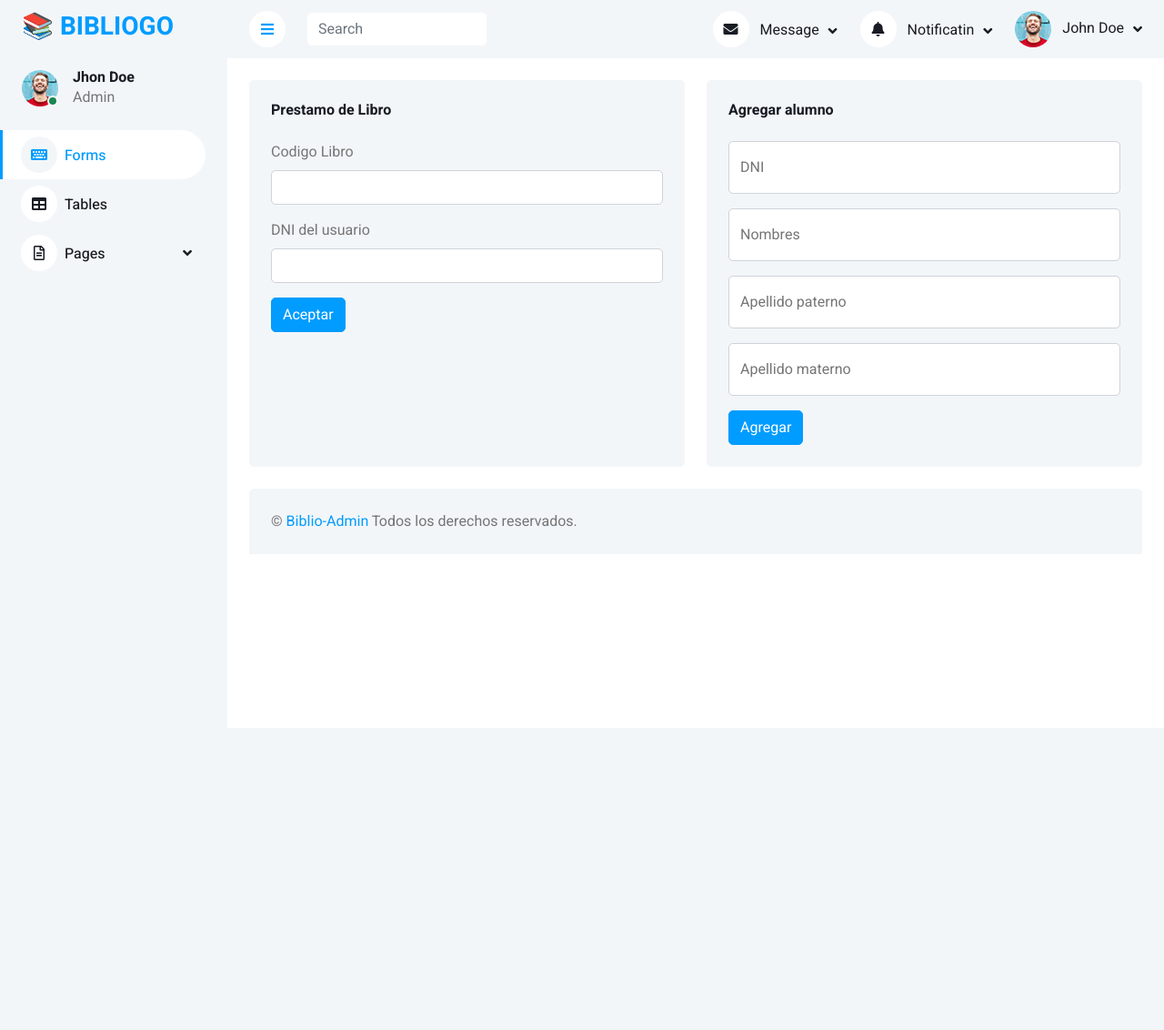
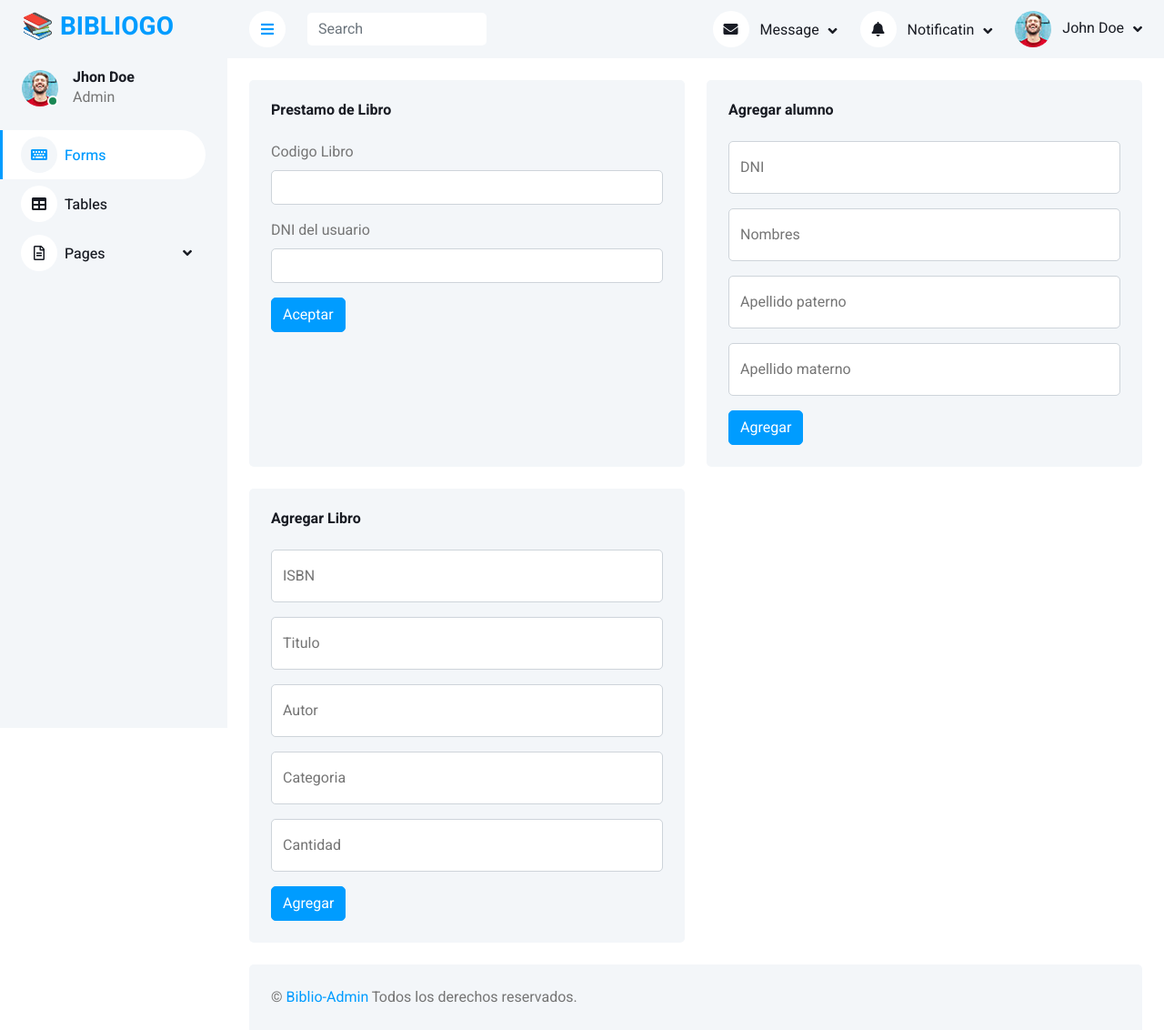
Before and after one commit to BastleyNait/Biblioteca, a Django app: page /form/ in a window 1280 px wide. Shown: the whole page at 91% size. Before the commit the page ends 579 px from the top, so only its background shows below. Run offline with Django 5.2, Linux system fonts and the light colour scheme; some libraries are stand-ins or nearby versions.

```diff
--- a/bibliogo/static/js/index.js
+++ b/bibliogo/static/js/index.js
@@ -277,6 +277,88 @@ document
         }
       });
   });
+// FORM LIBROS
+document
+  .getElementById("libroForm")
+  .addEventListener("submit", function (event) {
+    event.preventDefault(); // Evita que el formulario se envíe de la manera tradicional
+
+    // Capturar los datos del formulario
+    const ibsn = document.getElementById("ISBN").value;
+    const titulo = document.getElementById("titulo").value;
+    const autor = document.getElementById("autor").value;
+    const categoria = document.getElementById("categoria").value;
+    const cantidad = document.getElementById("cantidad").value;
+
+    // Crear el objeto de datos
+    const libroData = {
+      isbn: ibsn,
+      titulo: titulo,
+      autor: autor,
+      categoria: categoria,
+      cantidad: cantidad,
+    }
+    console.log(libroData.ibsn);
+    console.log(libroData.titulo);
+    console.log(libroData.autor);
+    console.log(libroData.categoria);
+    console.log(libroData.cantidad);
+
+    // Realizar el fetch con el método POST
+    fetch("http://127.0.0.1:5000/libros/", {
+      method: "POST",
+      headers: {
+        "Content-Type": "application/json",
+      },
+      body: JSON.stringify(libroData),
+    })
+      .then((response) => {
+        if (!response.ok) {
+          if (response.status === 400) {
+            return response.json().then((errorData) => {
+              // Mostrar un mensaje específico para el error 400
+              Swal.fire({
+                icon: "error",
+                title: "Error 400",
+                text: "Solicitud incorrecta: " + JSON.stringify(errorData),
+              });
+              throw new Error("Error 400: " + JSON.stringify(errorData));
+            });
+          } else {
+            // Manejar otros errores
+            return response.json().then((errorData) => {
+              Swal.fire({
+                icon: "error",
+                title: "Error " + response.status,
+                text: "Hubo un problema: " + JSON.stringify(errorData),
+              });
+              throw new Error(
+                "Error " + response.status + ": " + JSON.stringify(errorData)
+              );
+            });
+          }
+        }
+        return response.json(); // Parsear la respuesta si es exitosa
+      })
+      .then((data) => {
+        Swal.fire({
+          title: "¡Éxito!",
+          text: "Libro agregado exitosamente",
+          icon: "success",
+        });
+        // Aquí puedes manejar la respuesta exitosa del servidor
+      })
+      .catch((error) => {
+        // Aquí puedes manejar los errores de la red y otros errores
+        if (!error.message.includes("Error 400")) {
+          Swal.fire({
+            icon: "error",
+            title: "Error",
+            text: "Hubo un problema con la solicitud: " + error.message,
+          });
+        }
+      });
+  });
 /*
 
     const contenedorProductos = document.querySelector("#contenedor-productos");
--- a/bibliogo/templates/form.html
+++ b/bibliogo/templates/form.html
@@ -56,6 +56,42 @@
 
             </div>
         </div>
+        <div class="col-sm-12 col-xl-6">
+            <div class="bg-light rounded h-100 p-4">
+                <h6 class="mb-4">
+                    Agregar Libro
+                </h6>
+                <form id="libroForm">
+                    <div class="form-floating mb-3">
+                        <input id="ISBN"  class="form-control"
+                            placeholder="Codigo de libro">
+                        <label for="ISBN">ISBN</label>
+                    </div>
+                    <div class="form-floating mb-3">
+                        <input id="titulo" class="form-control"
+                            placeholder="Titulo">
+                        <label for="titulo">Titulo</label>
+                    </div>
+                    <div class="form-floating mb-3">
+                        <input id="autor" class="form-control"
+                            placeholder="Autor">
+                        <label for="autor">Autor</label>
+                    </div>
+                    <div class="form-floating mb-3">
+                        <input id="categoria" class="form-control"
+                            placeholder="Categoria">
+                        <label for="categoria">Categoria</label>
+                    </div>
+                    <div class="form-floating mb-3">
+                        <input id="cantidad" class="form-control"
+                            placeholder="Cantidad" type="number">
+                        <label for="cantidad">Cantidad</label>
+                    </div>
+                    <button type="submit" class="btn btn-primary">Agregar</button>
+                </form>
+
+            </div>
+        </div>
 
     </div>
 </div>
```
